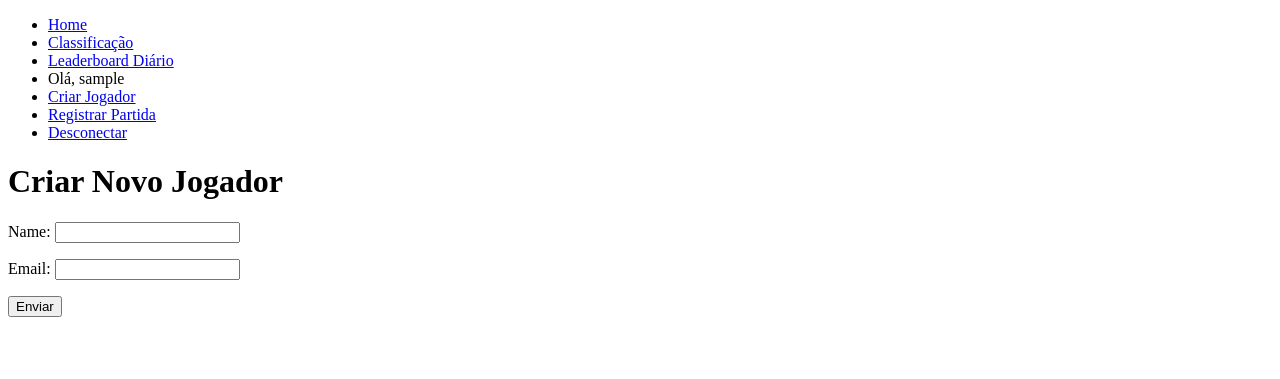
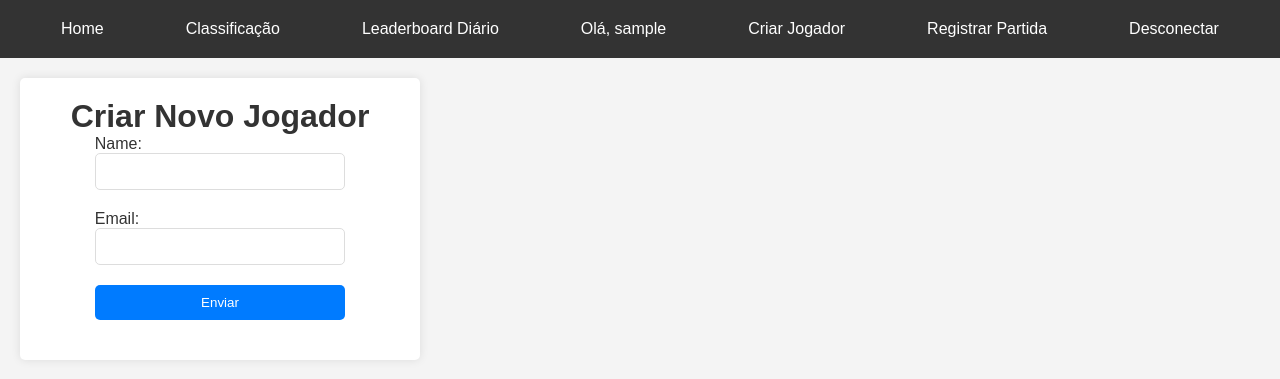
Before and after one commit to arturpeixoto/conexo-wars, a Django app: page /leaderboard/create_player/ in a window 1280 px wide. Shown: the top 379 px of the page. Run offline with Django 5.2, Linux system fonts and the light colour scheme; the visitor is signed in with stand-in values (Sample User, id 1).

Commit message:
feat css

```diff
--- a/conexo_wars/settings.py
+++ b/conexo_wars/settings.py
@@ -124,11 +124,13 @@ USE_TZ = True
 # Static files (CSS, JavaScript, Images)
 # https://docs.djangoproject.com/en/5.0/howto/static-files/
 
-STATIC_URL = "static/"
 
+STATIC_URL = '/static/'
 STATICFILES_DIRS = [
-  BASE_DIR / 'static',
+    BASE_DIR / "static",
 ]
+
+STATIC_ROOT = os.path.join(BASE_DIR, 'staticfiles')
 
 # Default primary key field type
 # https://docs.djangoproject.com/en/5.0/ref/settings/#default-auto-field
--- a/conexo_wars/urls.py
+++ b/conexo_wars/urls.py
@@ -17,10 +17,12 @@ Including another URLconf
 from django.contrib import admin
 from django.urls import path, include
 from . import views
+from django.conf import settings
+from django.conf.urls.static import static
 
 urlpatterns = [
     path('', views.home, name='home'),
     path('admin/', admin.site.urls),
     path('leaderboard/', include('leaderboard.urls', namespace='leaderboard')),
     path('login/', include('login.urls', namespace='login')),
-]
+] + static(settings.STATIC_URL, document_root=settings.STATICFILES_DIRS[0])
--- a/leaderboard/templates/base.html
+++ b/leaderboard/templates/base.html
@@ -2,19 +2,21 @@
 
 <!DOCTYPE html>
 <html lang="en">
-<head>
-    <link rel="stylesheet" type="text/css" href="{% static 'leaderboard/css/leaderboard_styles.css' %}">
-    <meta charset="UTF-8">
-    <title>{% block title %}Seu Título Padrão Aqui{% endblock %}</title>
+    <head>
+        <link rel="stylesheet" href="{% static 'leaderboard/css/leaderboard_styles.css' %}">
+        <meta charset="UTF-8">
+        <title>{% block title %}Seu Título Padrão Aqui{% endblock %}</title>
+        {% block extracss %}
+        {% endblock%}
 </head>
 <body>
-    <nav>
-        <ul>
+    <nav class="navbar">
+        <ul class="nav-links">
             <li><a href="{% url 'home' %}">Home</a></li>
             <li><a href="{% url 'leaderboard:total_leaderboard' %}">Classificação</a></li>
             <li><a href="{% url 'leaderboard:daily_leaderboard' %}">Leaderboard Diário</a></li>
             {% if user.is_authenticated %}
-            <li>Olá, {{ user.username }}</li>
+            <li class="user-greeting">Olá, {{ user.username }}</li>
             <li><a href="{% url 'leaderboard:create_player' %}">Criar Jogador</a></li>
             <li><a href="{% url 'leaderboard:create_game' %}">Registrar Partida</a></li>
                 <li><a href="{% url 'login:logout' %}">Desconectar</a></li>
--- a/leaderboard/templates/create_player.html
+++ b/leaderboard/templates/create_player.html
@@ -1,21 +1,20 @@
 {% extends 'base.html' %}
+
+{% load static %}
+
+{% block extracss %}
+<link rel="stylesheet" type="text/css" href="{% static 'leaderboard/css/create_player.css' %}">
+{% endblock %}
 
 {% block title %}Criar Novo Jogador{% endblock %}
 
 {% block content %}
-<!DOCTYPE html>
-<html lang="en">
-<head>
-    <meta charset="UTF-8">
-    <title>Criar Novo Jogador</title>
-</head>
-<body>
+<div class="create-player-form">
     <h1>Criar Novo Jogador</h1>
     <form method="post">
         {% csrf_token %}
         {{ form.as_p }}
-        <button type="submit">Enviar</button>
+        <button type="submit" class="submit-btn">Enviar</button>
     </form>
-</body>
-</html>
+</div>
 {% endblock %}
--- a/leaderboard/templates/total_leaderboard.html
+++ b/leaderboard/templates/total_leaderboard.html
@@ -1,5 +1,6 @@
-<!-- home.html -->
 {% extends 'base.html' %}
+
+{% load static %}
 
 {% block title %}Classificação Total{% endblock %}
 
--- /dev/null
+++ b/static/leaderboard/css/create_player.css
@@ -0,0 +1,37 @@
+.create-player-form {
+  display: flex;
+  flex-direction: column;
+  align-items: center;
+  justify-content: center;
+  width: 100%;
+  max-width: 400px;
+  padding: 20px;
+  background-color: #fff;
+  border-radius: 5px;
+  box-shadow: 0 0 10px rgba(0, 0, 0, 0.1);
+ }
+
+.create-player-form input,
+.create-player-form button {
+  width: 100%;
+  padding: 10px;
+  margin-bottom: 20px;
+  border: 1px solid #ddd;
+  border-radius: 5px;
+ }
+
+.create-player-form button {
+  background-color: #007bff;
+  color: #fff;
+  border: none;
+  cursor: pointer;
+  transition: background-color 0.3s ease;
+ }
+
+.create-player-form button:hover {
+  background-color: #0056b3;
+ }
+
+.create-player-form button:focus {
+  outline: 2px solid #007bff;
+ }
--- a/static/leaderboard/css/leaderboard_styles.css
+++ b/static/leaderboard/css/leaderboard_styles.css
@@ -0,0 +1,55 @@
+* {
+  margin: 0;
+  padding: 0;
+  box-sizing: border-box;
+}
+
+body {
+  font-family: Arial, sans-serif;
+  background-color: #f4f4f4;
+  color: #333;
+}
+
+.navbar {
+  background-color: #333;
+  color: #fff;
+  padding: 20px;
+}
+
+.nav-links {
+  list-style: none;
+  display: flex;
+  justify-content: space-around;
+}
+
+.nav-links a {
+  color: #fff;
+  text-decoration: none;
+}
+
+.nav-links a:hover {
+  color: #ddd;
+}
+
+.user-greeting {
+  color: #fff;
+}
+
+.content {
+  padding: 20px;
+}
+
+/* Estilos para mensagens */
+.messages {
+  list-style: none;
+  padding: 0;
+  margin-bottom: 20px;
+}
+
+.messages li {
+  padding: 10px;
+  background-color: #f8d7da;
+  border: 1px solid #f5c6cb;
+  border-radius: 5px;
+  margin-bottom: 10px;
+}
```
Also changed, not shown: conexo_wars/templates/home.html (+10 -4 lines), login/templates/login.html (+6 -4 lines), static/home/css/home_styles.css (added, +52 -0 lines), static/login/css/login_styles.css (+37 -0 lines), leaderboard/migrations/0002_alter_dailyleaderboard_date_alter_player_email.py (added).
